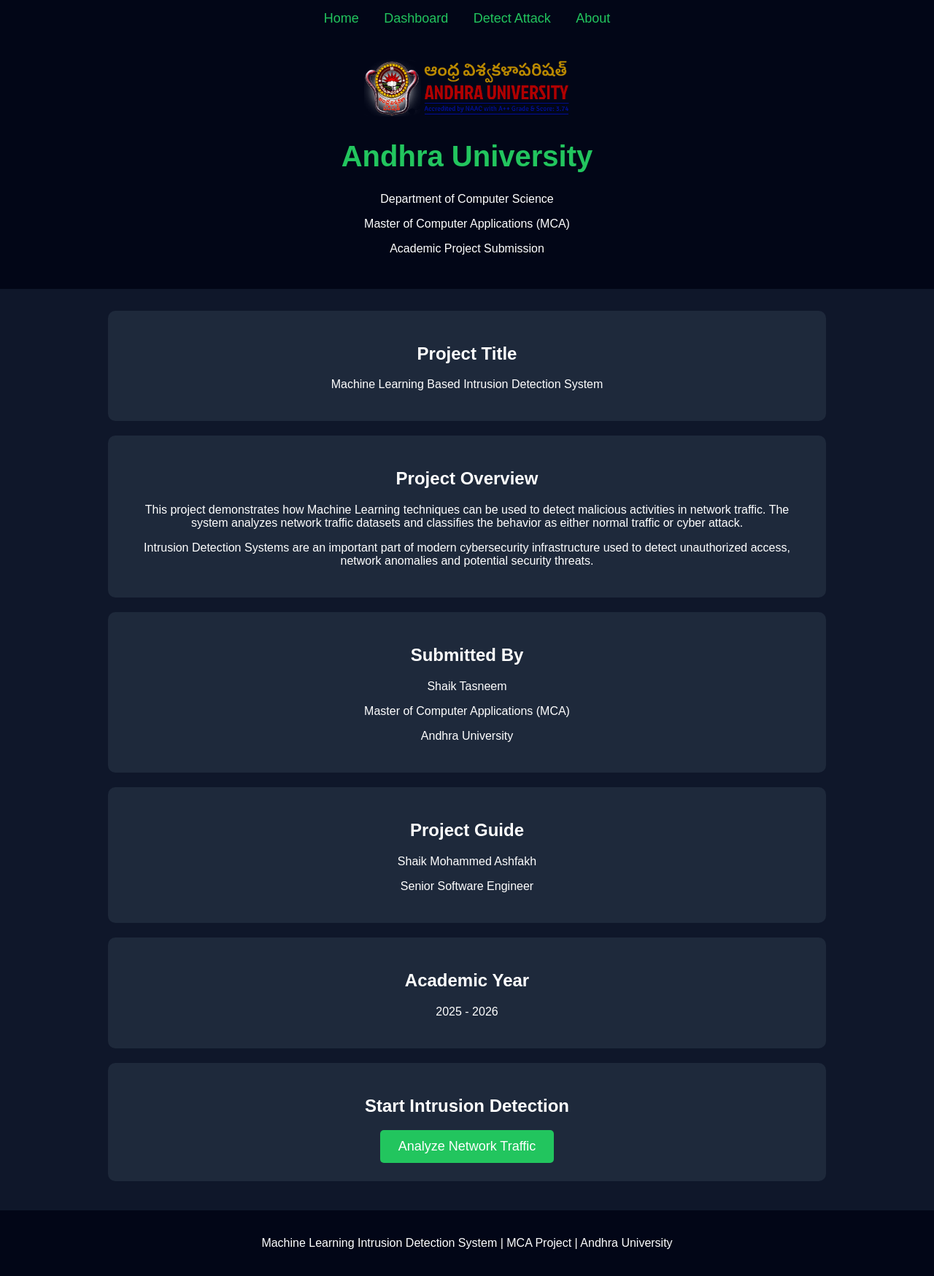
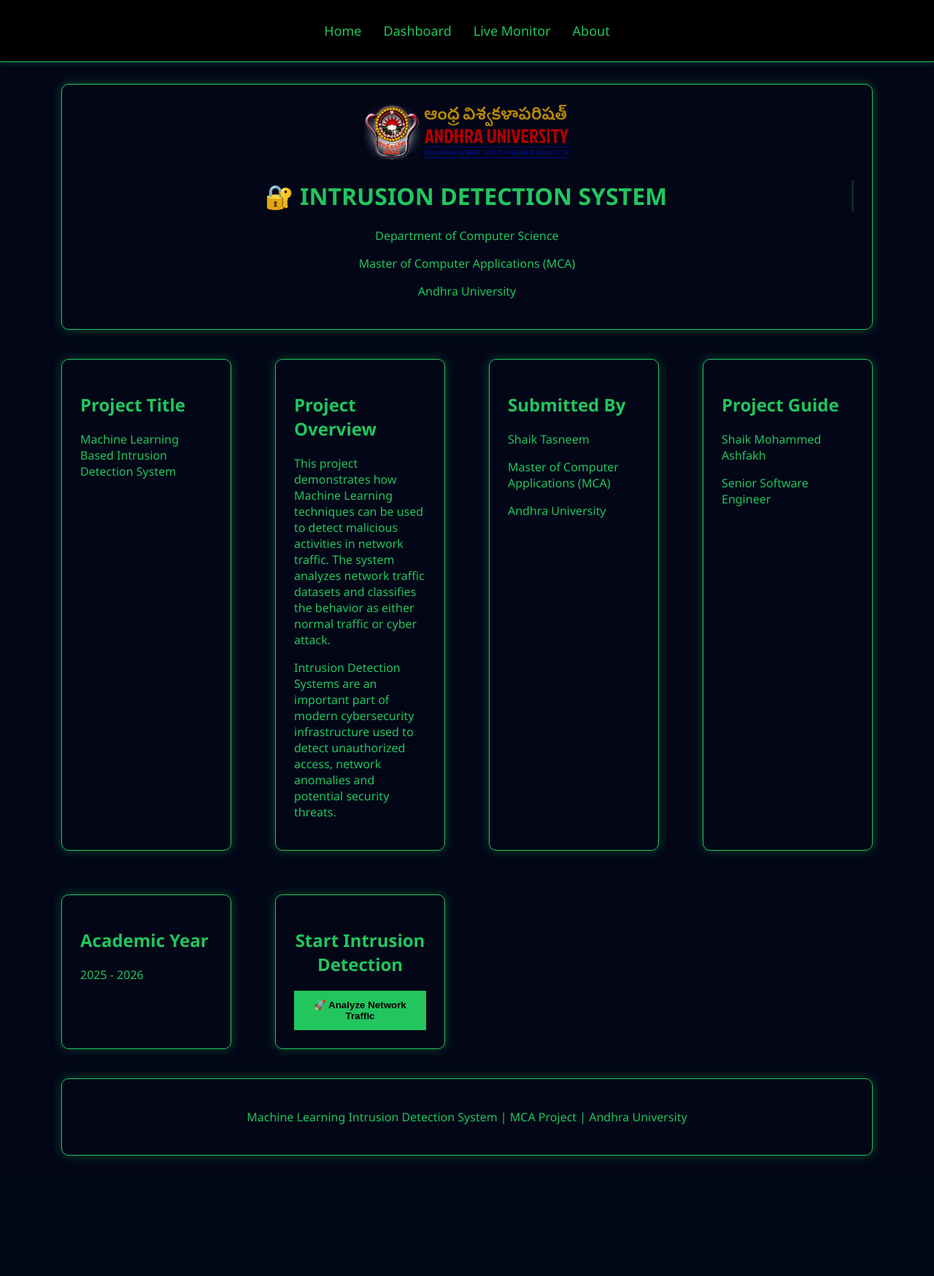
Before and after one commit to MohammedAshfakh/Intrusion-detection-project, a Flask app: page / in a window 1280 px wide. Shown: the whole page at 73% size. After the commit the page ends 1590 px from the top, so only its background shows below. Run offline with Flask 3, Linux system fonts and the light colour scheme; parts of the project's set-up code (start-up, migrations or seed data) failed here and were passed over.

Commit message:
graph updated

```diff
--- a/requirements.txt
+++ b/requirements.txt
@@ -3,3 +3,4 @@ numpy
 scikit-learn
 pandas
 joblib
+gunicorn
--- a/src/app.py
+++ b/src/app.py
@@ -1,14 +1,11 @@
 from flask import Flask, render_template, request
 import numpy as np
 import joblib
-import os
 
 app = Flask(__name__)
 
-# Load model
 model = joblib.load("model.pkl")
 
-# Counters for dashboard
 attack_count = 0
 normal_count = 0
 
@@ -20,43 +17,33 @@ def home():
 def about():
     return render_template("about.html")
 
-@app.route('/upload', methods=['GET', 'POST'])
-def upload():
-    global attack_count, normal_count
-
-    if request.method == 'POST':
-        try:
-            features = []
-            for i in range(10):  # 🔁 change if your model has different features
-                val = float(request.form[f"f{i}"])
-                features.append(val)
-
-            data = np.array(features).reshape(1, -1)
-            prediction = model.predict(data)[0]
-
-            # Logging
-            with open("logs.txt", "a") as f:
-                f.write(str(prediction) + "\n")
-
-            if prediction == 1:
-                attack_count += 1
-                result = "🚨 Attack Detected"
-            else:
-                normal_count += 1
-                result = "✅ Normal Traffic"
-
-            return render_template("upload.html", result=result)
-
-        except:
-            return render_template("upload.html", result="⚠️ Error in input")
-
-    return render_template("upload.html")
-
 @app.route('/dashboard')
 def dashboard():
     return render_template("dashboard.html",
                            attack=attack_count,
                            normal=normal_count)
 
+@app.route('/monitor', methods=['GET', 'POST'])
+def monitor():
+    global attack_count, normal_count
+
+    result = None
+
+    if request.method == 'POST':
+        data = np.random.rand(10).reshape(1, -1)
+        pred = model.predict(data)[0]
+
+        if pred == 1:
+            attack_count += 1
+            result = "🚨 Attack Detected"
+        else:
+            normal_count += 1
+            result = "✅ Normal Traffic"
+
+        with open("logs.txt", "a") as f:
+            f.write(result + "\n")
+
+    return render_template("monitor.html", result=result)
+
 if __name__ == '__main__':
     app.run(debug=True)
--- a/static/style.css
+++ b/static/style.css
@@ -1,55 +1,108 @@
-body {
-    font-family: Arial;
-    background: #0f172a;
-    color: white;
-    margin: 0;
-    text-align: center;
+body{
+font-family: 'Segoe UI', sans-serif;
+background:#020617;
+color:#22c55e;
+margin:0;
+overflow-x:hidden;
 }
 
-header {
-    background: #1e293b;
-    padding: 15px;
+nav{
+background:#000;
+padding:15px;
+display:flex;
+justify-content:center;
+border-bottom:1px solid #22c55e;
+box-shadow:0 0 10px #22c55e55;
 }
 
-nav a {
-    margin: 10px;
-    color: #38bdf8;
-    text-decoration: none;
+nav a{
+color:#22c55e;
+margin:15px;
+text-decoration:none;
+font-size:18px;
+transition:0.3s;
 }
 
-footer {
-    background: #1e293b;
-    padding: 10px;
-    margin-top: 20px;
+nav a:hover{
+text-shadow:0 0 10px #22c55e;
 }
 
-/* DASHBOARD LAYOUT */
-.dashboard {
-    display: flex;
-    justify-content: space-around;
-    gap: 20px;
-    margin-top: 20px;
+.container{
+width:90%;
+margin:auto;
+margin-top:30px;
 }
 
-/* GRAPH LEFT */
-.graph-box {
-    width: 30%;
-    height: 300px;
-    background: #1e293b;
-    padding: 15px;
-    border-radius: 10px;
+.card{
+background:#020617;
+padding:25px;
+margin:20px;
+border-radius:10px;
+border:1px solid #22c55e;
+box-shadow:0 0 15px #22c55e55;
+transition:0.3s;
 }
 
-/* STATS RIGHT */
-.stats-box {
-    width: 50%;
-    display: grid;
-    grid-template-columns: repeat(2, 1fr);
-    gap: 15px;
+.card:hover{
+transform:translateY(-5px);
+box-shadow:0 0 25px #22c55e;
 }
 
-.stat-card {
-    background: #1e293b;
-    padding: 15px;
-    border-radius: 10px;
+.grid{
+display:grid;
+grid-template-columns:repeat(auto-fit,minmax(250px,1fr));
+gap:20px;
 }
+
+.metric{
+font-size:35px;
+font-weight:bold;
+text-shadow:0 0 10px #22c55e;
+}
+
+button{
+padding:12px 25px;
+background:#22c55e;
+border:none;
+color:black;
+font-weight:bold;
+cursor:pointer;
+transition:0.3s;
+}
+
+button:hover{
+box-shadow:0 0 15px #22c55e;
+transform:scale(1.05);
+}
+
+.alert{
+font-size:22px;
+margin-top:20px;
+font-weight:bold;
+}
+
+.attack{
+color:#ff3b3b;
+text-shadow:0 0 10px red;
+}
+
+.normal{
+color:#22c55e;
+text-shadow:0 0 10px #22c55e;
+}
+
+.typewriter{
+overflow:hidden;
+white-space:nowrap;
+border-right:3px solid #22c55e;
+animation:typing 3s steps(40,end), blink 0.8s infinite;
+}
+
+@keyframes typing{
+from{width:0}
+to{width:100%}
+}
+
+@keyframes blink{
+50%{border-color:transparent}
+}
--- a/templates/index.html
+++ b/templates/index.html
@@ -1,72 +1,8 @@
 <!DOCTYPE html>
 <html>
-
 <head>
 <title>Intrusion Detection System</title>
-
-<style>
-
-body{
-font-family: Arial, sans-serif;
-background:#0f172a;
-color:white;
-margin:0;
-text-align:center;
-}
-
-nav{
-background:#020617;
-padding:15px;
-}
-
-nav a{
-color:#22c55e;
-margin:15px;
-text-decoration:none;
-font-size:18px;
-}
-
-header{
-padding:30px;
-background:#020617;
-}
-
-h1{
-color:#22c55e;
-font-size:40px;
-}
-
-.container{
-width:80%;
-margin:auto;
-margin-top:30px;
-}
-
-.card{
-background:#1e293b;
-padding:25px;
-margin:20px;
-border-radius:10px;
-}
-
-button{
-padding:12px 25px;
-background:#22c55e;
-border:none;
-font-size:18px;
-color:white;
-border-radius:5px;
-cursor:pointer;
-}
-
-footer{
-margin-top:40px;
-padding:20px;
-background:#020617;
-}
-
-</style>
-
+<link rel="stylesheet" href="/static/style.css">
 </head>
 
 <body>
@@ -74,36 +10,34 @@ background:#020617;
 <nav>
 <a href="/">Home</a>
 <a href="/dashboard">Dashboard</a>
-<a href="/upload">Detect Attack</a>
+<a href="/monitor">Live Monitor</a>
 <a href="/about">About</a>
 </nav>
 
-<header>
+<div class="container">
+
+<!-- HEADER -->
+<div class="card" style="text-align:center">
 
 <img src="/static/logo.png" height="80">
 
-<h1>Andhra University</h1>
+<h1 class="typewriter">🔐 INTRUSION DETECTION SYSTEM</h1>
 
 <p>Department of Computer Science</p>
-
 <p>Master of Computer Applications (MCA)</p>
-
-<p>Academic Project Submission</p>
-
-</header>
-
-<div class="container">
-
-<div class="card">
-
-<h2>Project Title</h2>
-
-<p>Machine Learning Based Intrusion Detection System</p>
+<p>Andhra University</p>
 
 </div>
 
+<!-- GRID CONTENT -->
+<div class="grid">
+
 <div class="card">
+<h2>Project Title</h2>
+<p>Machine Learning Based Intrusion Detection System</p>
+</div>
 
+<div class="card">
 <h2>Project Overview</h2>
 
 <p>
@@ -122,53 +56,48 @@ network anomalies and potential security threats.
 </div>
 
 <div class="card">
-
 <h2>Submitted By</h2>
 
 <p>Shaik Tasneem</p>
-
 <p>Master of Computer Applications (MCA)</p>
-
 <p>Andhra University</p>
-
 </div>
 
 <div class="card">
-
 <h2>Project Guide</h2>
 
 <p>Shaik Mohammed Ashfakh</p>
-
 <p>Senior Software Engineer</p>
-
 </div>
 
 <div class="card">
-
 <h2>Academic Year</h2>
 
 <p>2025 - 2026</p>
-
 </div>
 
-<div class="card">
+<div class="card" style="text-align:center">
 
 <h2>Start Intrusion Detection</h2>
 
-<a href="/upload">
-<button>Analyze Network Traffic</button>
+<a href="/monitor">
+<button>🚀 Analyze Network Traffic</button>
 </a>
 
 </div>
 
 </div>
 
-<footer>
+<!-- FOOTER -->
+<div class="card" style="text-align:center">
 
-<p>Machine Learning Intrusion Detection System | MCA Project | Andhra University</p>
+<p>
+Machine Learning Intrusion Detection System | MCA Project | Andhra University
+</p>
 
-</footer>
+</div>
+
+</div>
 
 </body>
-
 </html>
```
Also changed, not shown: templates/about.html (+15 -56 lines), templates/dashboard.html (+28 -44 lines), templates/monitor.html (added, +38 -0 lines).
